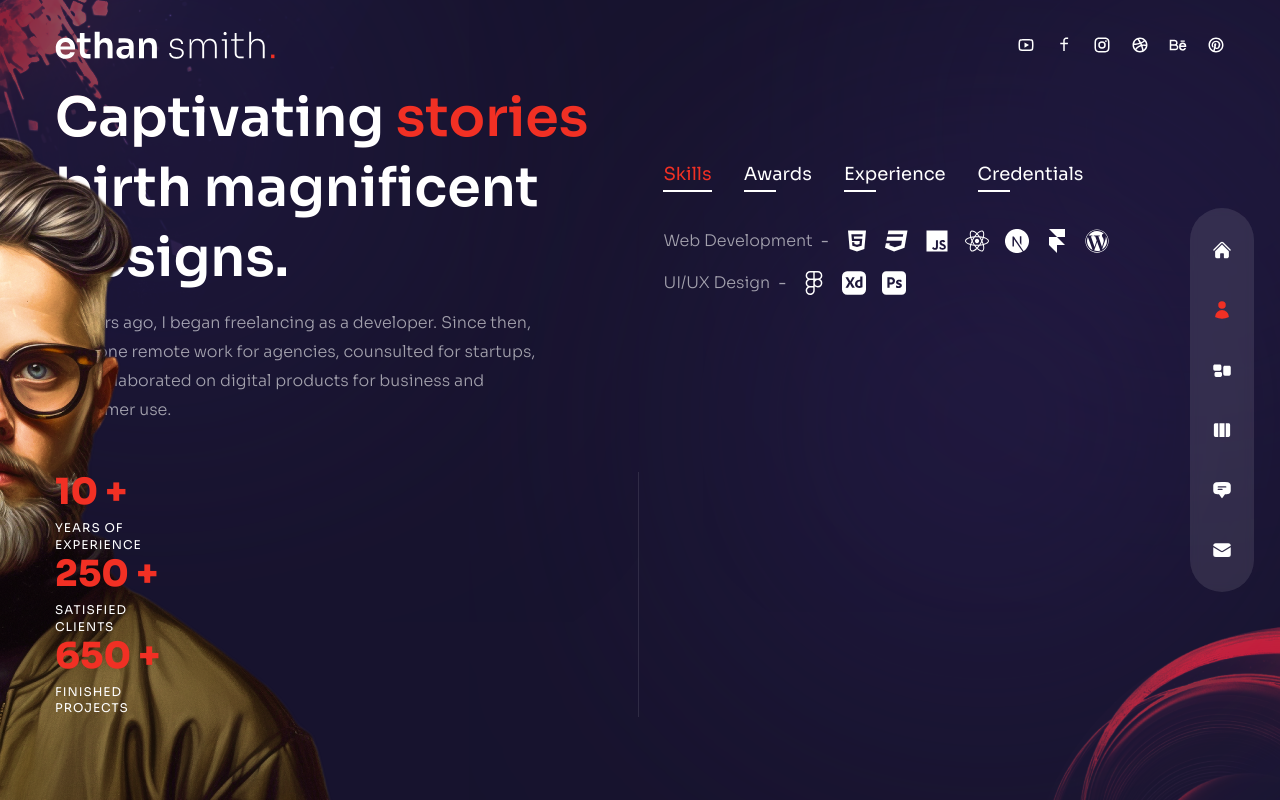
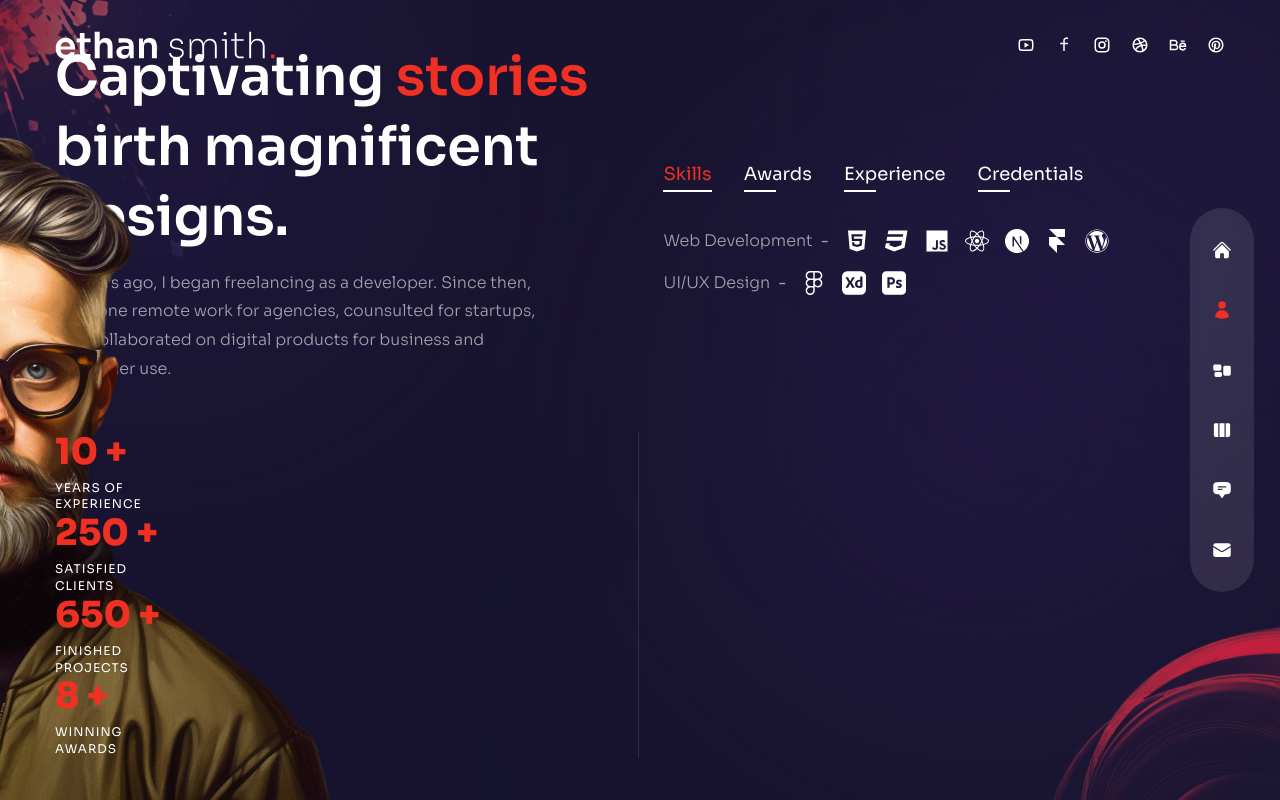
Before and after one commit to erickdc7/react-portfolio-2, a Next.js app: page /about in a window 1280 px wide. Built offline with nearby package versions, Linux system fonts and the light colour scheme.

Commit message:
add text

```diff
--- a/pages/about/index.js
+++ b/pages/about/index.js
@@ -155,6 +155,15 @@
                   Finished projects
                 </div>
               </div>
+              {/* Projects */}
+              <div className="relative flex-1 after:w-[1px] after:h-full after:bg-white/10 after:absolute after:top-0 after:right-0">
+                <div className="text-2xl xl:text-4xl font-extrabold text-accent mb-2">
+                  <CountUp start={0} end={8} duration={5} /> +
+                </div>
+                <div className="text-xs uppercase tracking-[1px] leading-[1.4] max-w-[100px]">
+                  Winning awards
+                </div>
+              </div>
             </div>
           </div>
         </div>
```
